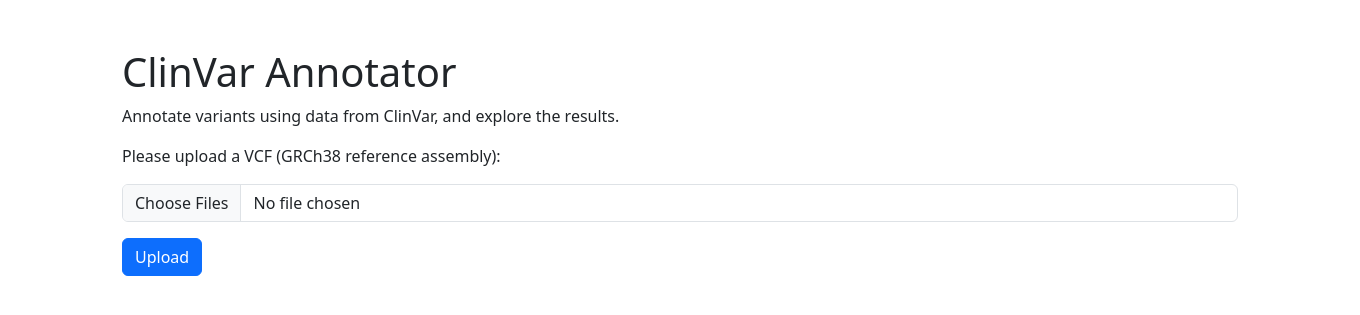
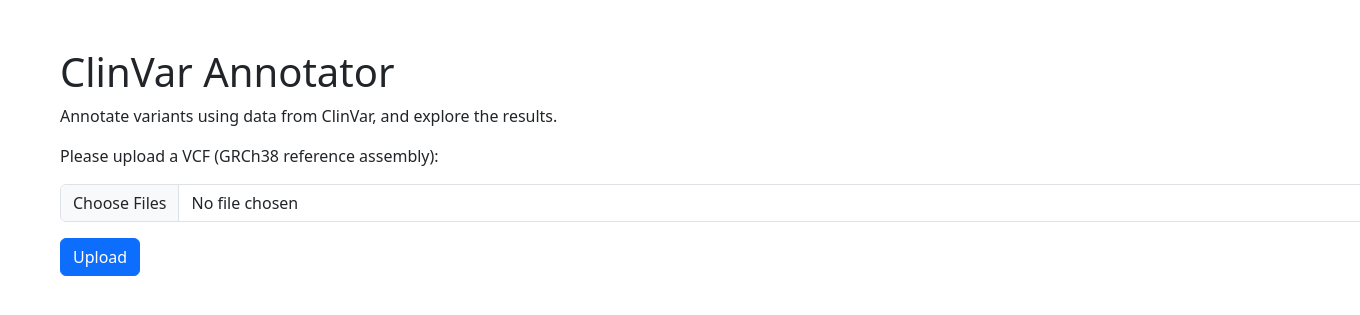
Before and after one commit to richard-gawne/ClinVar-annotator, a Flask app: page / in a window 1360 px wide; the page is wider, and only the part inside the window is pictured. Shown: the top 315 px of that part. Run offline with Flask 3, Linux system fonts and the light colour scheme; parts of the project's set-up code (start-up, migrations or seed data) failed here and were passed over.

Commit message:
Adjust page margins and add home button to variant table page (see https://github.com/richard-gawne/ClinVar-annotator/issues/33)

```diff
--- a/clinvar_anno_app/templates/home.html
+++ b/clinvar_anno_app/templates/home.html
@@ -8,7 +8,7 @@
     <link rel="stylesheet" href="https://cdn.jsdelivr.net/npm/bootstrap@5.3.2/dist/css/bootstrap.min.css">
 </head>
 <body>
-<div class="container mt-5">
+<div class="container-fluid m-5">
     <!--Page title-->
     <h1>ClinVar Annotator</h1>
     <!--App description-->
--- a/clinvar_anno_app/templates/variant_table.html
+++ b/clinvar_anno_app/templates/variant_table.html
@@ -44,7 +44,9 @@
     </style>
 </head>
 <body>
-<div class="container-fluid mt-4">
+<div class="container-fluid m-5">
+    <!--Home button-->
+    <a href="{{ url_for('home') }}" class="btn btn-primary m-2">← Home</a>
     <!--Page title-->
     <h1>ClinVar Annotator</h1>
     <!--Info message for the user-->
```
